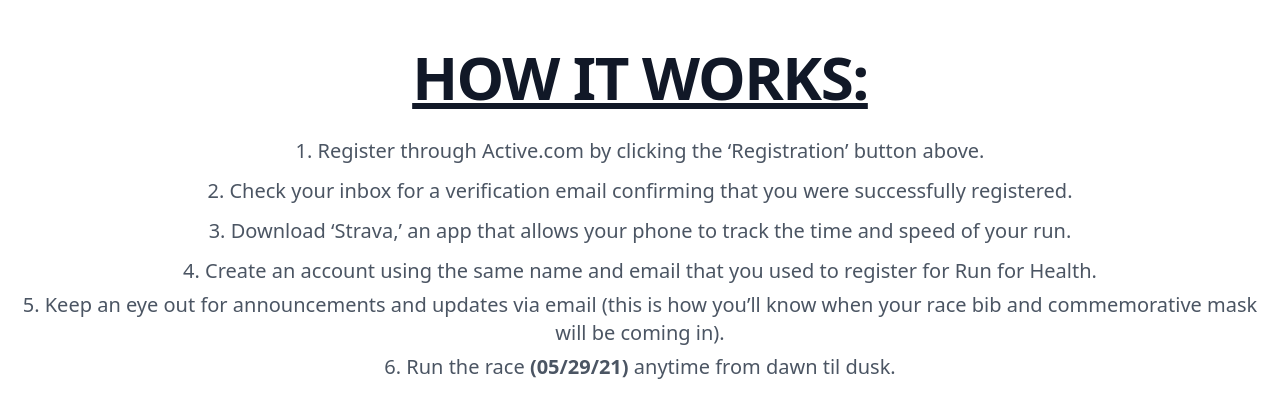
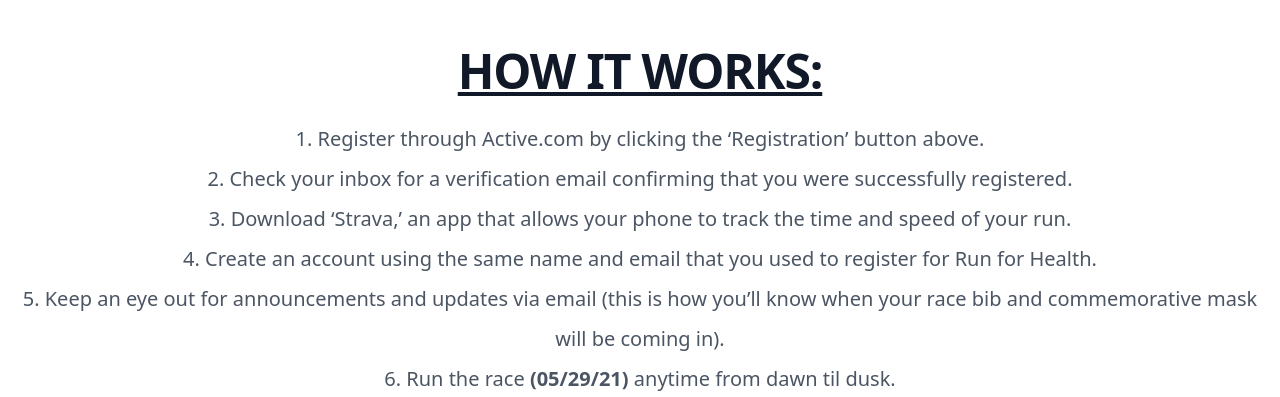
Before and after one commit to runforhealth5k/website, a Next.js app: page / in a window 1280 px wide. Shown: the part 619-1016 px from the top of the page. Built offline with nearby package versions, Linux system fonts and the light colour scheme.

Commit message:
typo fix

```diff
--- a/pages/index.js
+++ b/pages/index.js
@@ -60,7 +60,7 @@ export default function Home() {
       <section>
         <br />
         <br />
-        <h2 className="text-center uppercase text-black underline text-4xl tracking-tight font-extrabold text-gray-900 sm:text-5xl md:text-6xl">
+        <h2 className="text-center uppercase text-black underline text-4xl tracking-tight font-extrabold text-gray-900 sm:text-5xl md:text-5xl">
           How it works:
         </h2>
         <br />
@@ -85,7 +85,7 @@ export default function Home() {
             register for Run for Health.
           </li>
 
-          <li classNmae="leading-loose">
+          <li className="leading-loose">
             Keep an eye out for announcements and updates via email (this is how
             you’ll know when your race bib and commemorative mask will be coming
             in).
```
Also changed, not shown: pages/about.js (line endings or trailing spaces).
